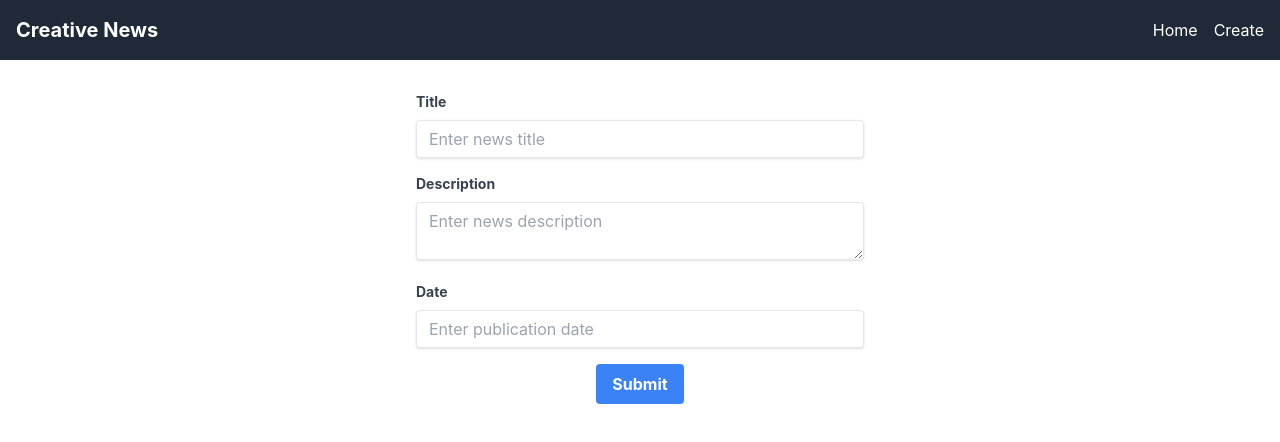
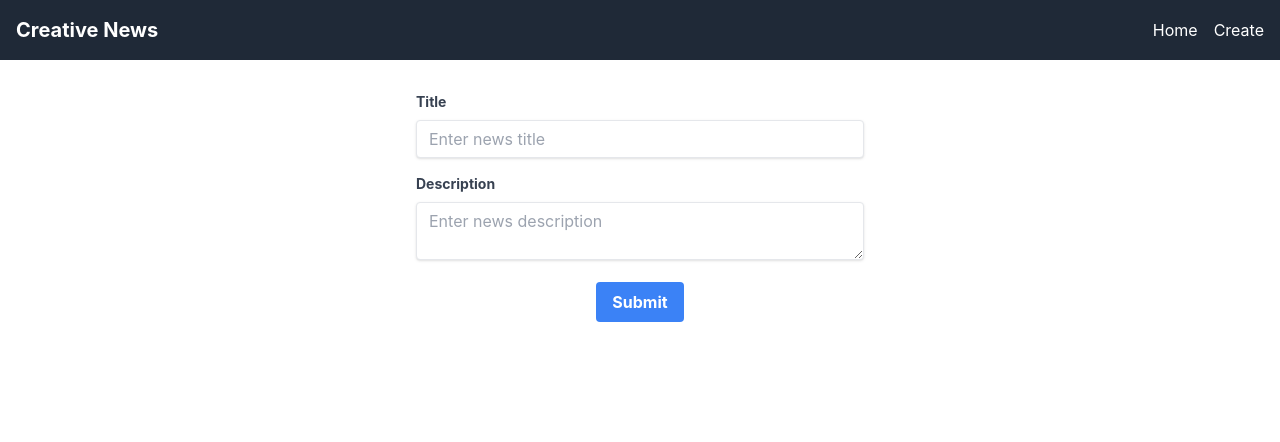
Before and after one commit to Uhiene/creative-news, a Next.js app: page /create in a window 1280 px wide. Shown: the top 442 px of the page. Built offline with nearby package versions, Linux system fonts and the light colour scheme.

Commit message:
we added react toast notifications

```diff
--- a/package.json
+++ b/package.json
@@ -36,7 +36,7 @@
     "react-icons": "4.8.0",
     "react-identicons": "1.2.5",
     "react-redux": "8.0.5",
-    "react-toastify": "9.1.2"
+    "react-toastify": "9.1.3"
   },
   "devDependencies": {
     "@emotion/react": "11.10.5",
--- a/pages/_app.tsx
+++ b/pages/_app.tsx
@@ -1,6 +1,25 @@
 import { AppProps } from 'next/app'
+import { ToastContainer } from 'react-toastify';
 import '@/styles/global.css'
+import 'react-toastify/dist/ReactToastify.css';
 
 export default function MyApp({ Component, pageProps }: AppProps) {
-  return <Component {...pageProps} />
+  return(
+    <>
+      <Component {...pageProps} />
+      <ToastContainer
+        position="bottom-center"
+        autoClose={5000}
+        hideProgressBar={false}
+        newestOnTop={false}
+        closeOnClick
+        rtl={false}
+        pauseOnFocusLoss
+        draggable
+        pauseOnHover
+        theme="dark"
+
+       />
+    </>
+  )
 }
--- a/pages/api/news/create.ts
+++ b/pages/api/news/create.ts
@@ -18,7 +18,7 @@ export default async function handler(req: any, res: any) {
     try {
         const {title, description} = req.body
         await client.connect()
-        await client.db("Cluster0").collection("news").insertOne({title, description})
+        await client.db("Cluster0").collection("news").insertOne({title, description, timestamp: Date.now()})
         return res.status(200).json({message: "News created successfully"})
     } catch (error) {
         console.error("Error creating news: ", error)
--- a/pages/create.tsx
+++ b/pages/create.tsx
@@ -3,13 +3,15 @@ import { News } from '@/utils/interface'
 import axios from 'axios'
 import Head from 'next/head'
 import { ChangeEvent, FormEvent, useState } from 'react'
+import { toast } from 'react-toastify';
 
 export default function Create() {
   const [news, setNews] = useState<News>({
     title: '',
     description: '',
-    date: '',
   })
+
+  const [creating, setCreating] = useState<Boolean>(false)
 
   const handleChange = (e: ChangeEvent<HTMLInputElement | HTMLTextAreaElement>) => {
     setNews({
@@ -20,13 +22,21 @@ export default function Create() {
 
   const handleSubmit = async (e: FormEvent<HTMLFormElement>) => {
     e.preventDefault()
-    await axios.post('/api/news/create', news).then((res) => {
+    setCreating(true)
+    await axios.post('/api/news/create', news)
+    .then((res) => {
       console.log(res)
       setNews({
         title: '',
         description: '',
-        date: '',
       })
+      setCreating(false)
+      toast.success("News Created Successfully")
+    })
+    .catch((error) => {
+      console.log(error)
+      setCreating(false)
+      toast.error("News Creation Failed")
     })
   }
 
@@ -70,27 +80,14 @@ export default function Create() {
                 required
               ></textarea>
             </div>
-            <div className="mb-4">
-              <label className="block text-gray-700 text-sm font-bold mb-2" htmlFor="date">
-                Date
-              </label>
-              <input
-                className="shadow appearance-none border rounded w-full py-2 px-3 text-gray-700 leading-tight focus:outline-none focus:shadow-outline"
-                id="date"
-                type="text"
-                name="date"
-                value={news.date}
-                onChange={handleChange}
-                placeholder="Enter publication date"
-                required
-              />
-            </div>
+
             <div className="flex items-center justify-center">
               <button
                 className="bg-blue-500 hover:bg-blue-700 text-white font-bold py-2 px-4 rounded focus:outline-none focus:shadow-outline"
                 type="submit"
+                disabled={creating}
               >
-                Submit
+                {creating ? "Submitting..." : "Submit"}
               </button>
             </div>
           </form>
```
Also changed, not shown: 1 other file (tests, documents, lock files or other folders).
